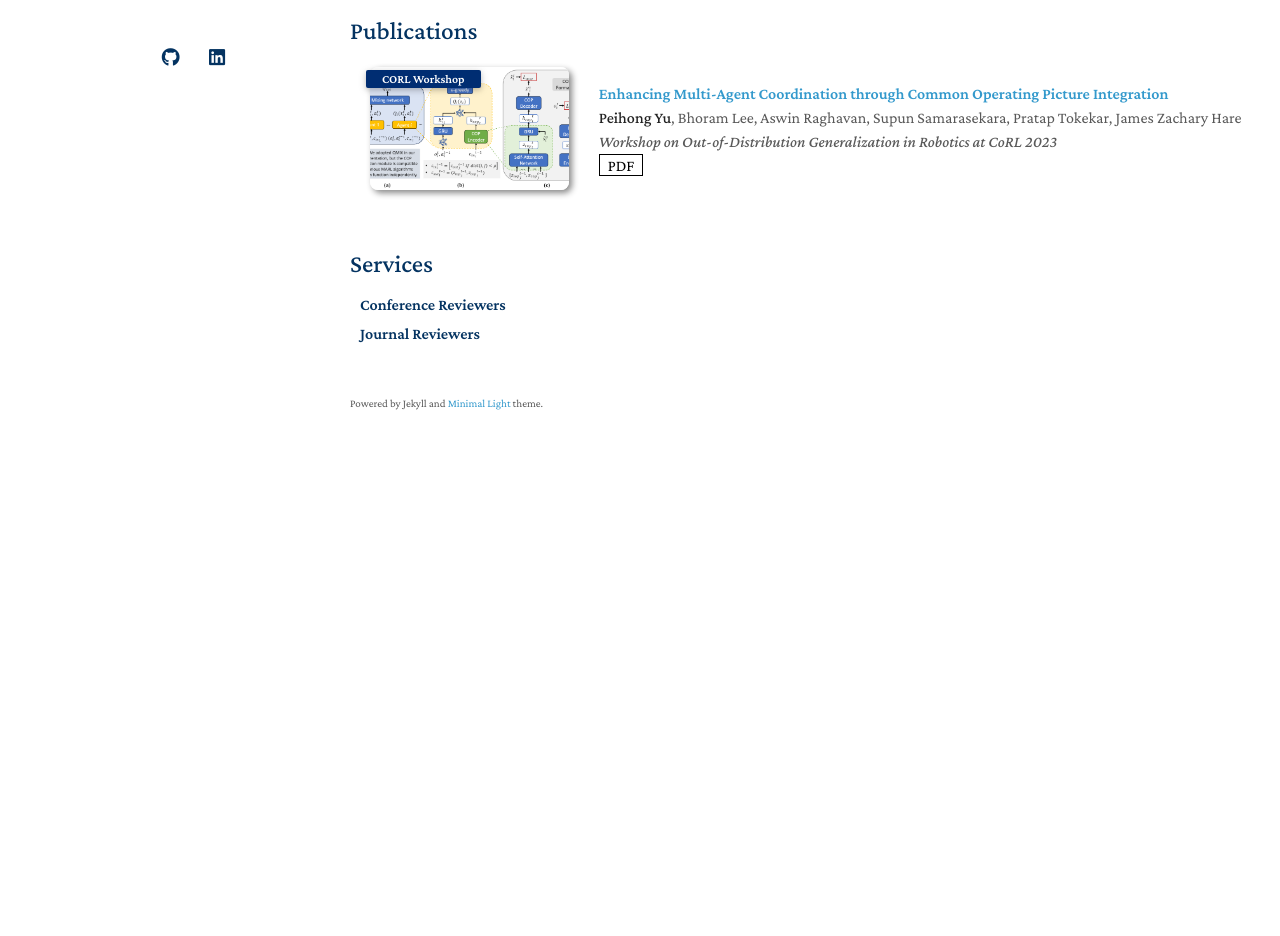
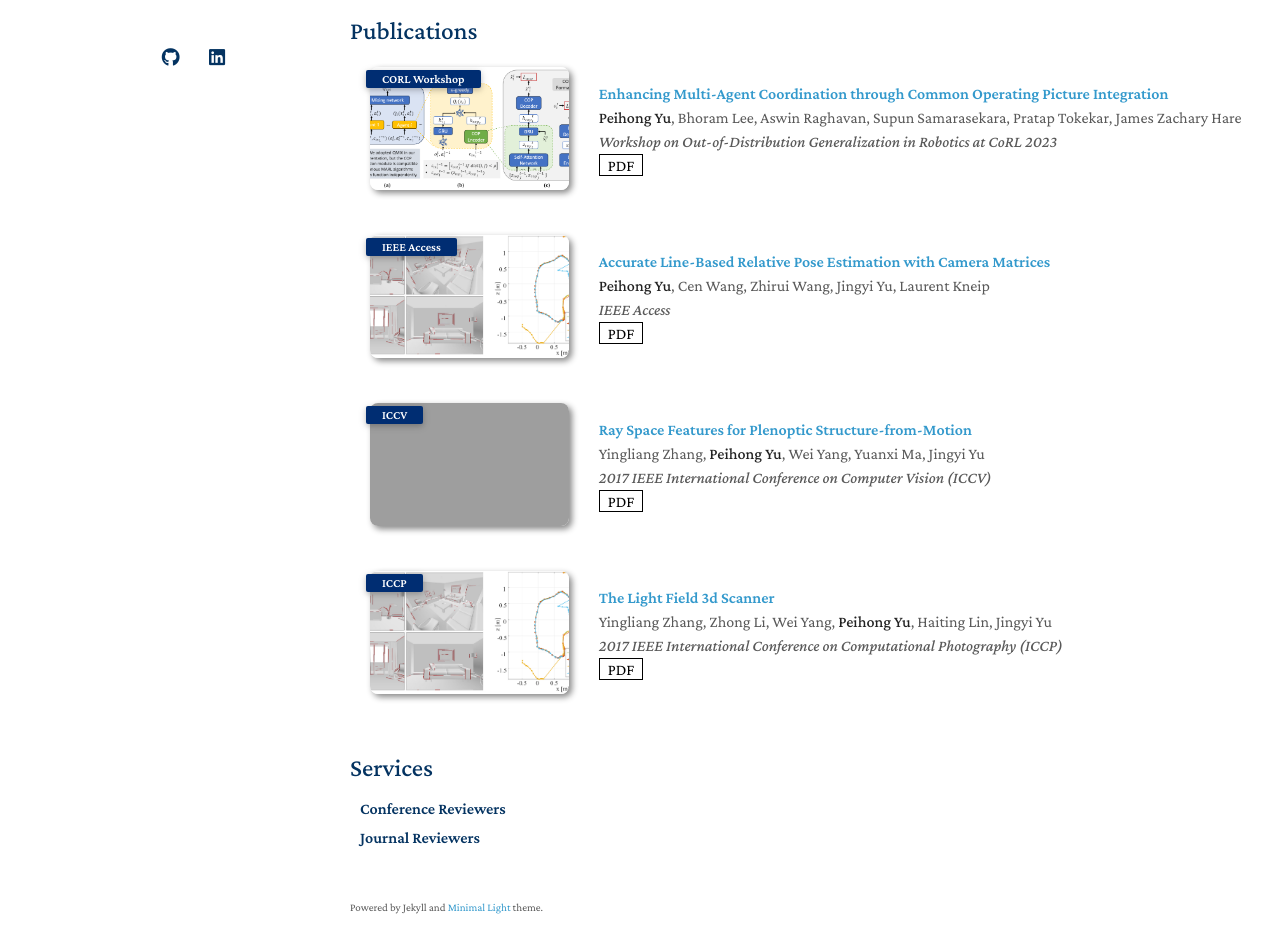
Before and after one commit to PeihongYu/peihongyu.com-neat, a Jekyll site: the page built from index.md, in a window 1280 px wide and 1380 px high. Shown: the part 392-1328 px from the top of the window. Built offline with Jekyll 4.4.1, drawn with Linux system fonts in a browser that asks for light colours; nearby versions of some CDN libraries; a style sheet for code colours, icons or effects is not loaded; our own code applies the rules of GitHub Pages for plain Markdown files; grey boxes are pictures that could not be loaded.

Commit message:
add pubs

```diff
--- a/_data/publications.yml
+++ b/_data/publications.yml
@@ -4,8 +4,35 @@ main:
     authors: <strong>Peihong Yu</strong>, Bhoram Lee, Aswin Raghavan, Supun Samarasekara, Pratap Tokekar, James Zachary Hare
     conference_short: CORL Workshop
     conference: Workshop on Out-of-Distribution Generalization in Robotics at CoRL 2023
-    pdf: https://arxiv.org/pdf/2306.00988.pdf
+    pdf: https://arxiv.org/pdf/2311.04740.pdf
     code:
     image: ./assets/img/OOD_CORL.png
     doi: https://openreview.net/forum?id=fADcJl0B0P
     # notes: Early Accept
+
+  - title: Accurate Line-Based Relative Pose Estimation with Camera Matrices
+    authors: <strong>Peihong Yu</strong>, Cen Wang, Zhirui Wang, Jingyi Yu, Laurent Kneip
+    conference_short: IEEE Access
+    conference: IEEE Access
+    pdf: https://ieeexplore.ieee.org/stamp/stamp.jsp?tp=&arnumber=9086597
+    code:
+    image: ./assets/img/Access.png
+    doi: https://ieeexplore.ieee.org/document/9086597
+
+  - title: Ray Space Features for Plenoptic Structure-from-Motion
+    authors: Yingliang Zhang, <strong>Peihong Yu</strong>, Wei Yang, Yuanxi Ma, Jingyi Yu
+    conference_short: ICCV
+    conference: 2017 IEEE International Conference on Computer Vision (ICCV)
+    pdf: https://openaccess.thecvf.com/content_ICCV_2017/papers/Zhang_Ray_Space_Features_ICCV_2017_paper.pdf
+    code:
+    image: ./assets/img/ICCV.png
+    doi: https://ieeexplore.ieee.org/document/8237758
+
+  - title: The Light Field 3d Scanner
+    authors: Yingliang Zhang, Zhong Li, Wei Yang, <strong>Peihong Yu</strong>, Haiting Lin, Jingyi Yu
+    conference_short: ICCP
+    conference: 2017 IEEE International Conference on Computational Photography (ICCP)
+    pdf: https://ieeexplore.ieee.org/document/7951484
+    code:
+    image: ./assets/img/Access.png
+    doi: https://ieeexplore.ieee.org/document/7951484
```
Also changed, not shown: assets/img/Access.png (added), 1 other file.
